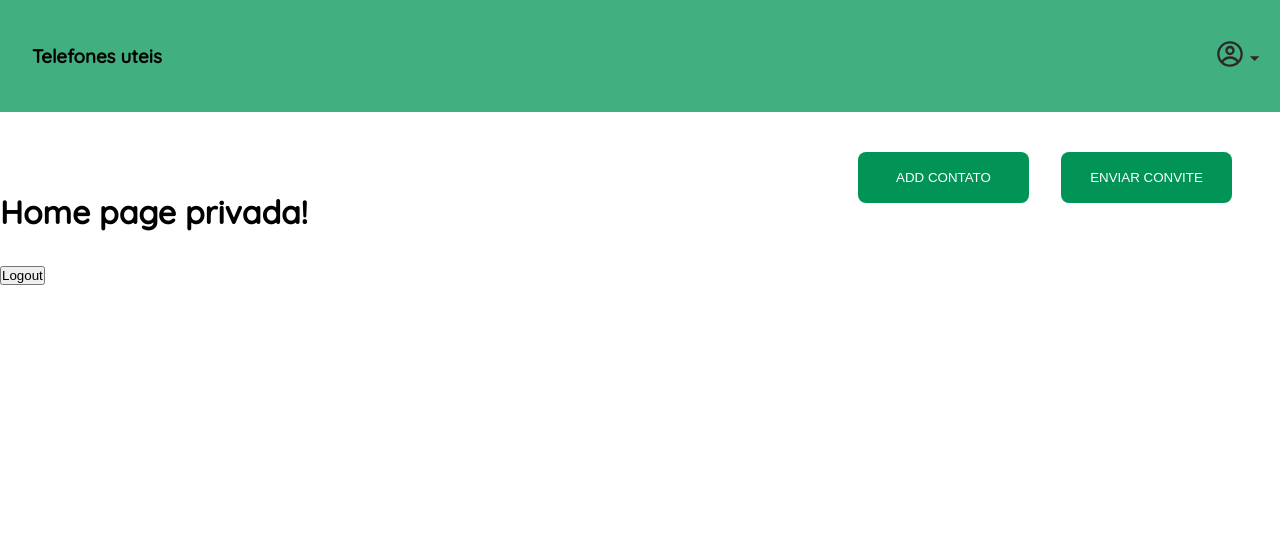
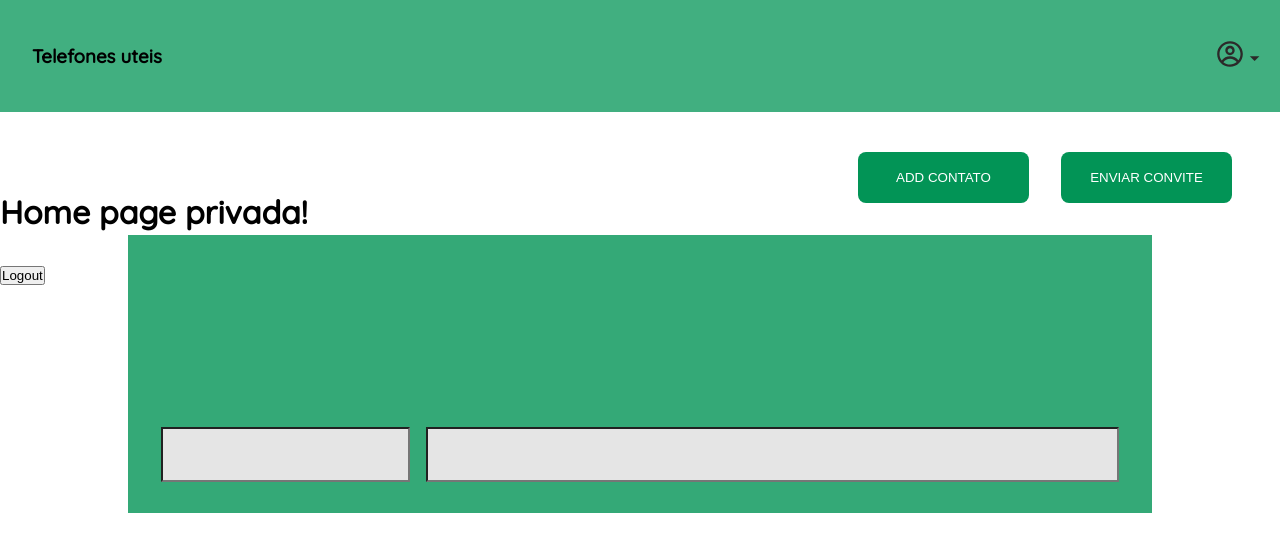
Before and after one commit to MatheusAraripe/desafio-anova, a React (Vite) app: page / in a window 1280 px wide. Shown: the top 552 px of the page. Built offline with nearby package versions, Linux system fonts and the light colour scheme; sample sign-in values are in the browser's storage.

Commit message:
feat: craçao do componente  baner

```diff
--- /dev/null
+++ b/src/components/Baner.jsx
@@ -0,0 +1,14 @@
+// eslint-disable-next-line no-unused-vars
+import React from 'react'
+import "../styles/baner.scss"
+
+function Baner() {
+  return (
+    <div className='baner-container'>
+      <input type="text" className='unidade-input'/>
+      <input type="text" name="" id="" className='nome-input'/>
+    </div>
+  )
+}
+
+export default Baner
--- a/src/pages/HomePage/index.jsx
+++ b/src/pages/HomePage/index.jsx
@@ -3,6 +3,7 @@ import React ,{useContext, useState} from 'react'
 import { AuthContext } from '../../contexts/auth';
 import NavBar from '../../components/NavBar';
 import AddModal from '../../components/AddModal';
+import Baner from "../../components/Baner"
 import InviteModal from '../../components/InviteModal';
 import './homepage.scss'
 
@@ -25,6 +26,9 @@ function HomePage() {
         </div>
         {modalOpen && <AddModal setOpenModal={setModalOpen} />}
         {inviteModalOpen && <InviteModal setOpenInviteModal={setInviteModalOpen} />}
+
+        <Baner />
+
         <h1 className='home-page-title'>
             Home page privada!
         </h1>
--- /dev/null
+++ b/src/styles/baner.scss
@@ -0,0 +1,28 @@
+.baner-container{
+  position: absolute;
+  height: 247px;
+  left: 128px;
+  right: 128px;
+  top: 235px;
+  background: rgba(2, 148, 86, 0.8);
+  display: flex;
+  justify-content: center;
+  align-items:last baseline;
+  padding-bottom: 31px;
+}
+
+.unidade-input{
+  width: 245.23px;
+  height: 51px;
+  left: 15.23%;
+  right: 66.82%;
+  top: 400px;
+  margin-right: 15.77px;
+  background: #E5E5E5;
+}
+
+.nome-input{
+  height: 51px;
+  width: 688.59px;
+  background: #E5E5E5;
+}
```
